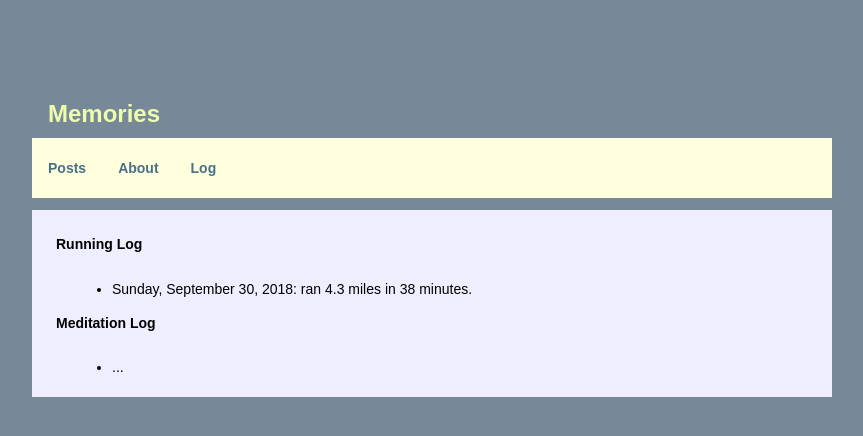
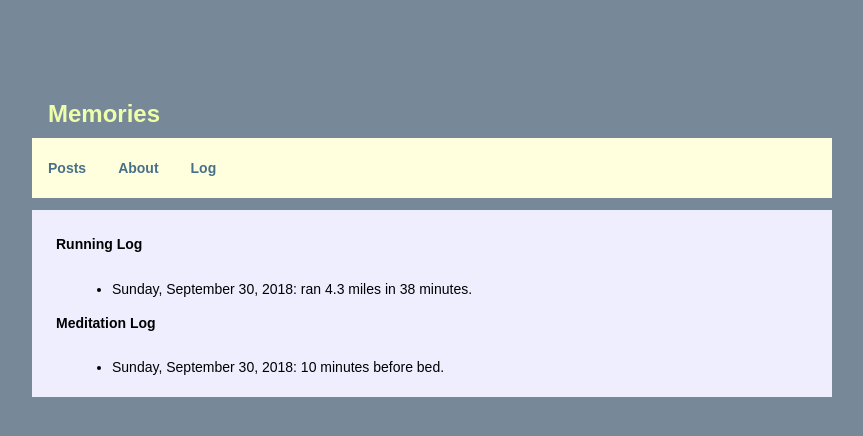
Before and after one commit to anqeanqe/anqeanqe.github.io, a Jekyll site: the page built from log.md, in a window 1280 px wide. Shown: the top 436 px of the page, without its empty margins (208-1071 px from the left). Built offline with Jekyll 4.4.1, drawn with Linux system fonts in a browser that asks for light colours.

Commit message:
log 20180930

```diff
--- a/log.md
+++ b/log.md
@@ -13,5 +13,5 @@ permalink: /log/
 <b>Meditation Log</b>
 
 <ul>
-  <li>...</li>
+  <li>Sunday, September 30, 2018: 10 minutes before bed.</li>
 </ul>
```
